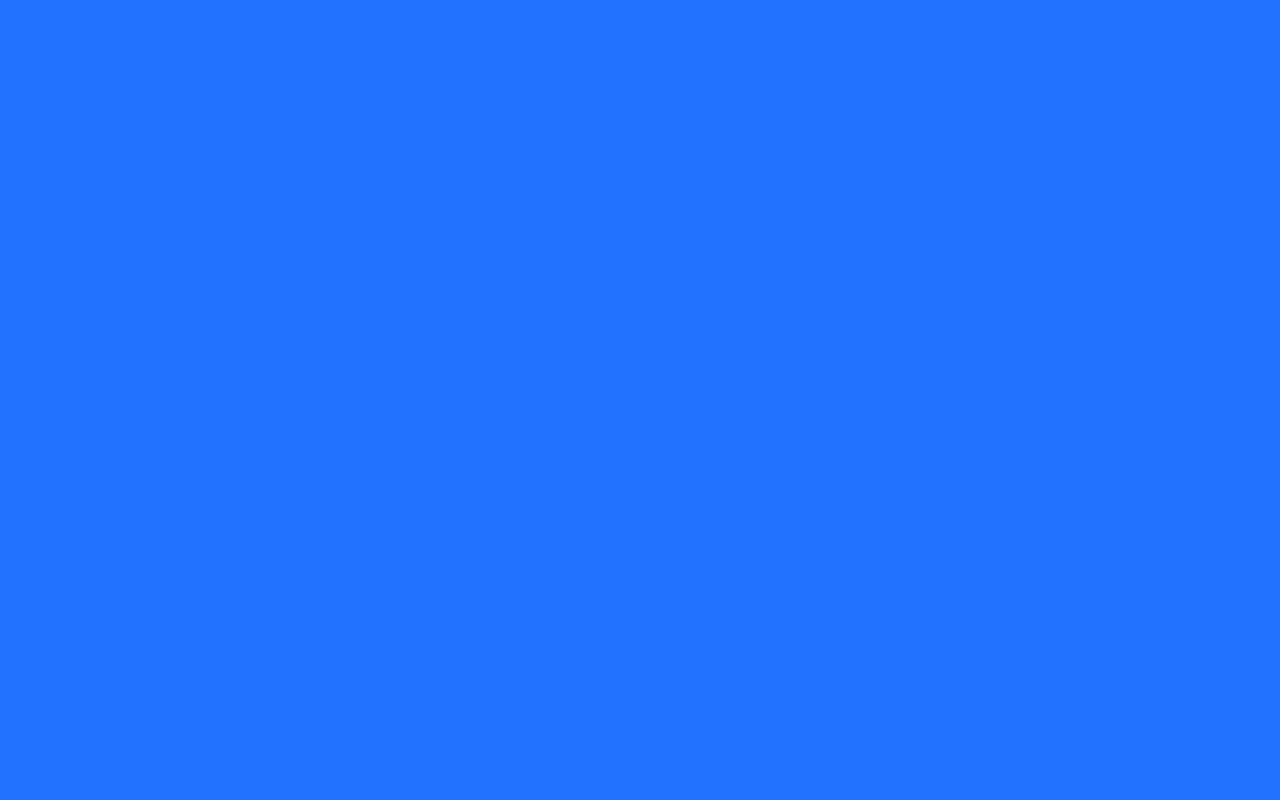
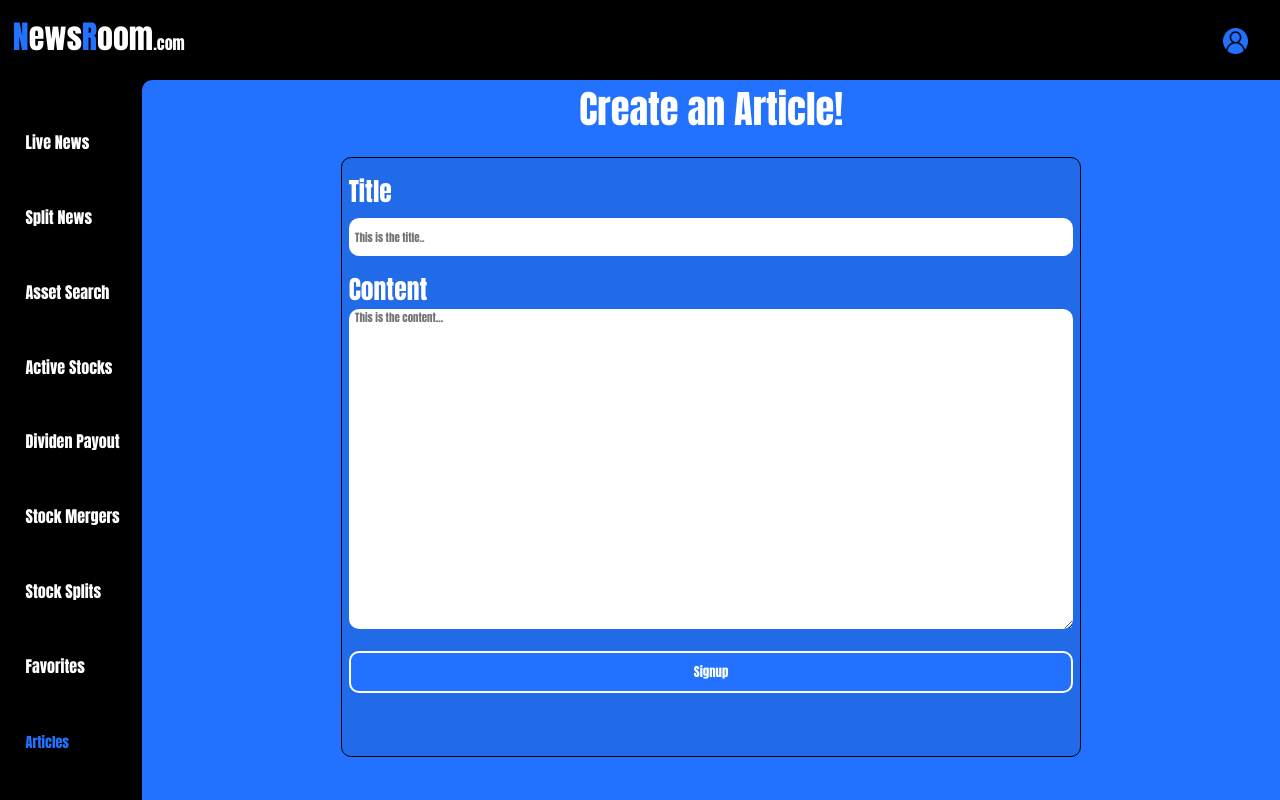
Before and after one commit to JakeKorobellis/NewsApp, a React (Create React App) app in the folder frontend/: page /content/articles/create in a window 1280 px wide. Before the commit this address had no page. Built offline with nearby package versions, Linux system fonts and the light colour scheme; no server answers.

Commit message:
Create article form

```diff
--- a/frontend/src/App.css
+++ b/frontend/src/App.css
@@ -227,12 +227,23 @@ a{
     gap: 1vw;
 
   }
+.resize2{
+  font-size: 2vw;
+}
+.form2{
+  display: flex;
+    flex-direction: column;
+    height: 100%;
+    justify-content: center;
+    width: 100%;
+  }
   .form-inputs{
     display: flex;
     flex-direction: column;
     width: 20vw;
     gap: .5vw;
   }
+
   .login-title{
     display: flex;
     flex-direction: column;
@@ -273,6 +284,19 @@ a{
   font-family: 'Anton', sans-serif;
   width: 100%;
   font-size: .85vw;
+}
+
+.inputs-form2{
+  height: 40vh;
+  border-radius: 10px;
+  border: none;
+  padding-left: .5vw;
+  font-family: 'Anton', sans-serif;
+  width: 100%;
+  font-size: .85vw;
+}
+.signup-page-split2{
+  width: 100%;
 }
 .login-btn{
   background-color: #2272FF;
@@ -527,9 +551,10 @@ color: black;  font-size: 1.5vw;
   border-radius: 10px;
 }
 
-.stream-hold-all19{
+
+.stream-hold-all191{
   height: 75vh;
-  width: 85%;
+  width: 65%;
   display: flex;
   gap: 1vw;
   flex-direction: column;
@@ -539,7 +564,8 @@ color: black;  font-size: 1.5vw;
   align-items: center;
   border-radius: 10px;
   padding-right: .5vw;
-  padding-top: .5vw;
+  padding-left: .5vw;
+  padding-top: 1vw;
 }
 
 .button-holder-add-post{
--- a/frontend/src/App.js
+++ b/frontend/src/App.js
@@ -15,6 +15,7 @@ import PasswordEdit from "./components/passwordedit";
 import Success from "./components/success";
 import Fav from "./components/favs";
 import ContentArticle from "./components/article";
+import ArticlePost from "./components/articlepost";
 
 function App() {
   return (
@@ -36,6 +37,7 @@ function App() {
           <Route path="/success" element={<Success />} />
           <Route path="/content/favs" element={<Fav />} />
           <Route path="/content/articles" element={<ContentArticle />} />
+          <Route path="/content/articles/create" element={<ArticlePost />} />
         </Routes>
       </header>
     </div>
--- a/frontend/src/components/article.js
+++ b/frontend/src/components/article.js
@@ -41,6 +41,10 @@ function ContentArticle() {
       .then(setReady(true));
   }, []);
 
+  const handleClick = () => {
+    navigate("/content/articles/create");
+  };
+
   // Render
   return (
     <div className="App">
@@ -55,7 +59,12 @@ function ContentArticle() {
               <div className="title-all">User Articles</div>
               <div className="stream-hold-all19">
                 <div className="button-holder-add-post">
-                  <button className="button-create">Create Post</button>
+                  <button
+                    className="button-create"
+                    onClick={() => handleClick()}
+                  >
+                    Create Post
+                  </button>
                 </div>
               </div>
             </div>
--- /dev/null
+++ b/frontend/src/components/articlepost.js
@@ -0,0 +1,125 @@
+import React from "react";
+import Side from "./sidebar";
+import convertISOToFormattedDateTime from "./time_convert-2";
+import user from "./pictures/user.png";
+import reuse from "./helperfunctions/liveNews";
+import Header from "./header";
+import { useNavigate } from "react-router-dom";
+
+function ArticlePost() {
+  /**
+   * Article page
+   */
+
+  const navigate = useNavigate();
+
+  // User auth
+  const [userData, setUserData] = React.useState([]);
+  const token = localStorage.getItem("token");
+  const [ready, setReady] = React.useState(false);
+
+  const handleChange = () => {
+    console.log();
+  };
+
+  const handleSubmit = () => {
+    console.log();
+  };
+
+  React.useEffect(() => {
+    /**
+     * Inital user auth and fetch request
+     */
+
+    fetch("/api/auth", {
+      method: "GET",
+      headers: {
+        Authorization: `Bearer ${token}`,
+        "Content-Type": "application/json",
+      },
+    })
+      .then((res) => res.json())
+      .then((data) => {
+        if (data.status === 403) {
+          navigate("/login");
+        } else {
+          setUserData(data);
+        }
+      })
+      .then(setReady(true));
+  }, []);
+
+  // Render
+  return (
+    <div className="App">
+      {ready ? (
+        <header className="App-header">
+          <div class="parent">
+            <Header />
+            <div class="sidebar">
+              <Side curr={9} />
+            </div>
+            <div class="data stream-all">
+              <div className="title-all">Create an Article!</div>
+              <div className="stream-hold-all191">
+                <div className="signup-page-split2">
+                  <div className="form2">
+                    <form
+                      action="/signup"
+                      method="post"
+                      className="form"
+                      onSubmit={handleSubmit}
+                    >
+                      <div className="form-inputs2">
+                        <label className="resize2">Title</label>
+                        <input
+                          type="fname"
+                          id="fname"
+                          name="fname"
+                          placeholder="This is the title.."
+                          className="inputs-form"
+                          onChange={handleChange}
+                          required
+                        />
+                      </div>
+
+                      <div className="form-inputs2">
+                        <label className="resize2">Content</label>
+                        <textarea
+                          type="lname"
+                          id="lname"
+                          name="lname"
+                          placeholder="This is the content..."
+                          className="inputs-form2"
+                          onChange={handleChange}
+                          required
+                        />
+                      </div>
+
+                      <input
+                        type="submit"
+                        value="Signup"
+                        className="login-btn"
+                      />
+                    </form>
+                  </div>
+                </div>
+              </div>
+            </div>
+          </div>
+        </header>
+      ) : (
+        <div className="holder-loader">
+          <div class="lds-ring">
+            <div></div>
+            <div></div>
+            <div></div>
+            <div></div>
+          </div>
+        </div>
+      )}
+    </div>
+  );
+}
+
+export default ArticlePost;
```
